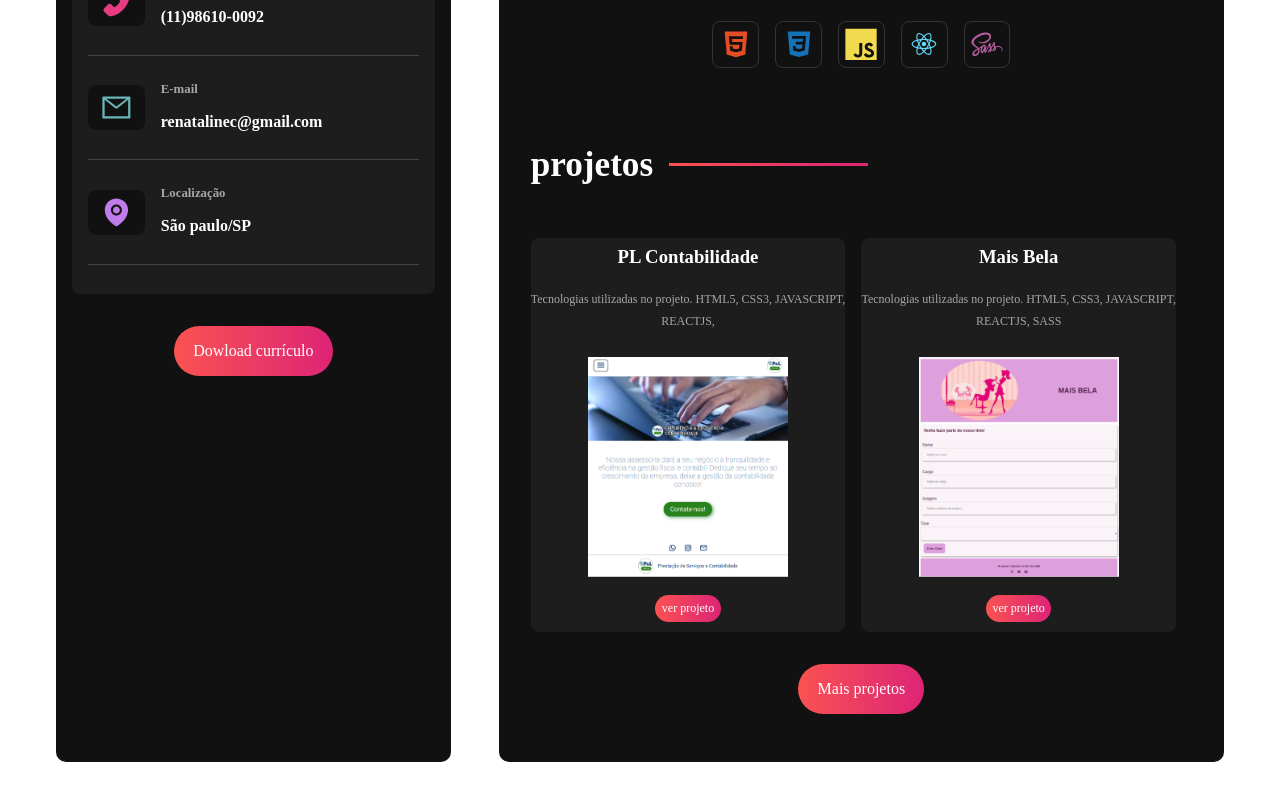
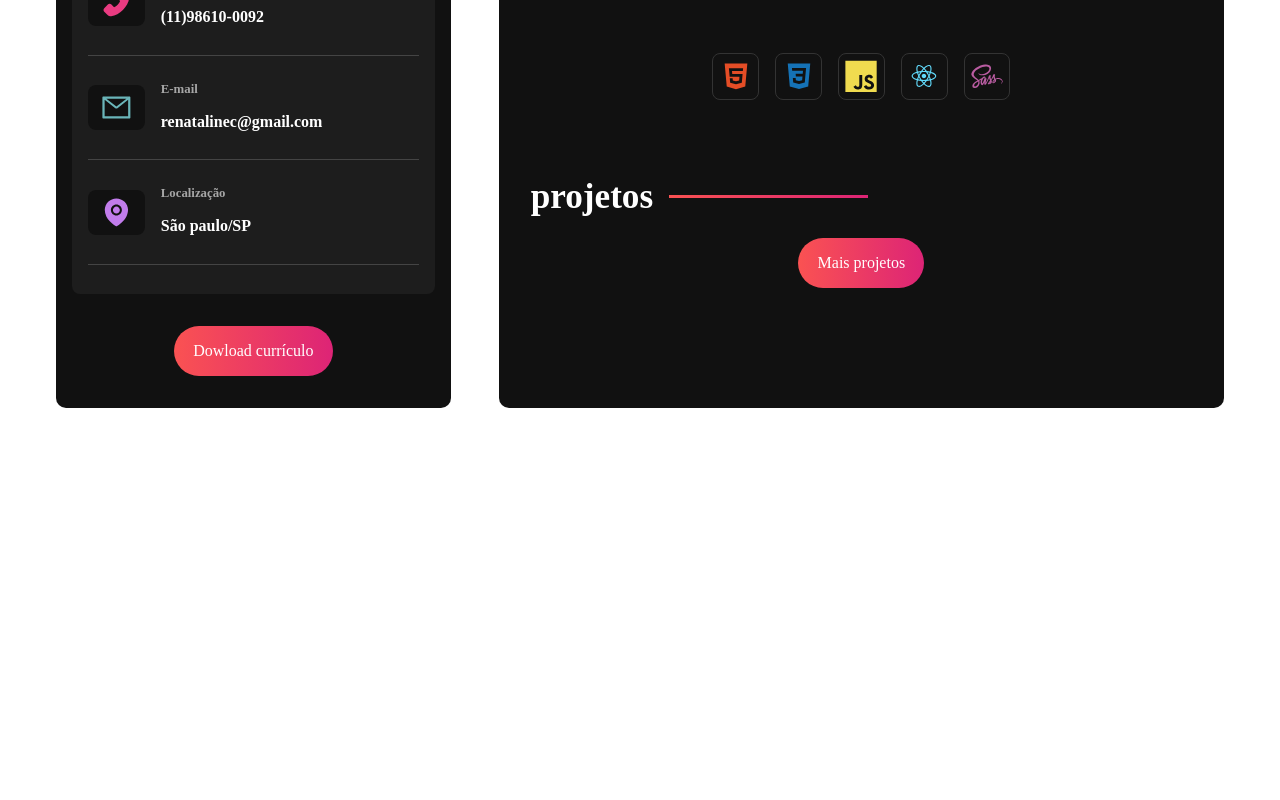
Before and after one commit to renata-aline/portfolio, a React (Vite) app: page / in a window 1280 px wide. Shown: the part 692-1492 px from the top of the page. After the commit the page ends 1156 px from the top, so only its background shows below. Built offline with nearby package versions, Linux system fonts and the light colour scheme; the HTML template or start-up script is replaced by a standard one.

Commit message:
codigo comentado

```diff
--- a/src/components/ProjectsContainer.jsx
+++ b/src/components/ProjectsContainer.jsx
@@ -1,20 +1,22 @@
 import "../styles/components/projectscontainer.sass";
 
-const projects = [
-  {
-    id: "1",
-    titulo: "PL Contabilidade",
-    descricao: "Tecnologias utilizadas no projeto. HTML5, CSS3, JAVASCRIPT, REACTJS,",
-    capa: "/portifolio/public/assets/pl.png",
-    link: "https://renata-aline.github.io/pl-contabilidade/",
-  },
-  {
-    id: "2",
-    titulo: "Mais Bela",
-    descricao: "Tecnologias utilizadas no projeto. HTML5, CSS3, JAVASCRIPT, REACTJS, SASS",
-    capa: "/portifolio/public/assets/mais-bela.png",
-    link: "https://renata-aline.github.io/MaisBela/",
-  },
+// const projects = [
+//   {
+//     id: "1",
+//     titulo: "PL Contabilidade",
+//     descricao:
+//       "Tecnologias utilizadas no projeto. HTML5, CSS3, JAVASCRIPT, REACTJS,",
+//     capa: "portifolio/assets/pl.png",
+//     link: "https://renata-aline.github.io/pl-contabilidade/",
+//   },
+//   {
+//     id: "2",
+//     titulo: "Mais Bela",
+//     descricao:
+//       "Tecnologias utilizadas no projeto. HTML5, CSS3, JAVASCRIPT, REACTJS, SASS",
+//     capa: "portifolio/assets/mais-bela.png",
+//     link: "https://renata-aline.github.io/MaisBela/",
+//   },
   // {
   //   id: "3",
   //   titulo: "teste",
@@ -22,28 +24,24 @@ const projects = [
   //   capa: "portifolio/public/assets/mais-bela1.png",
   //   link: "https://renata-aline.github.io/pl-contabilidade/",
   // },
-
-
-];
+// ];
 
 export const ProjectsContainer = () => {
   return (
     <section className="projects-container">
       <h2>projetos</h2>
-      <div className="projects-grid">
+      {/* <div className="projects-grid">
         {projects.map((project) => (
-          <div className="projects-card">
-            {/* id={project.id} key={project.id}  */}
+          <div className="projects-card" id={project.id} key={project.id}>
             <h3>{project.titulo}</h3>
             <p>{project.descricao}</p>
-
             <img src={project.capa} alt="foto" />
             <a target="_blank" href={project.link} className="button">
               ver projeto
             </a>
           </div>
         ))}
-      </div>
+      </div> */}
 
       <a
         target="_blank"
--- a/src/styles/components/maincontent.sass
+++ b/src/styles/components/maincontent.sass
@@ -33,6 +33,7 @@
         margin-bottom: 1rem
         line-height: 1.2rem
         font-size: 0.75rem
+        padding: 0.5rem
 
         @media (min-width: 768px)
             line-height: 1.4rem
--- a/src/styles/components/projectscontainer.sass
+++ b/src/styles/components/projectscontainer.sass
@@ -41,7 +41,6 @@
                 @media (min-width: 1024px)
                     max-width: 200px
 
-
             .button
 
                 margin: 0.6rem
```
